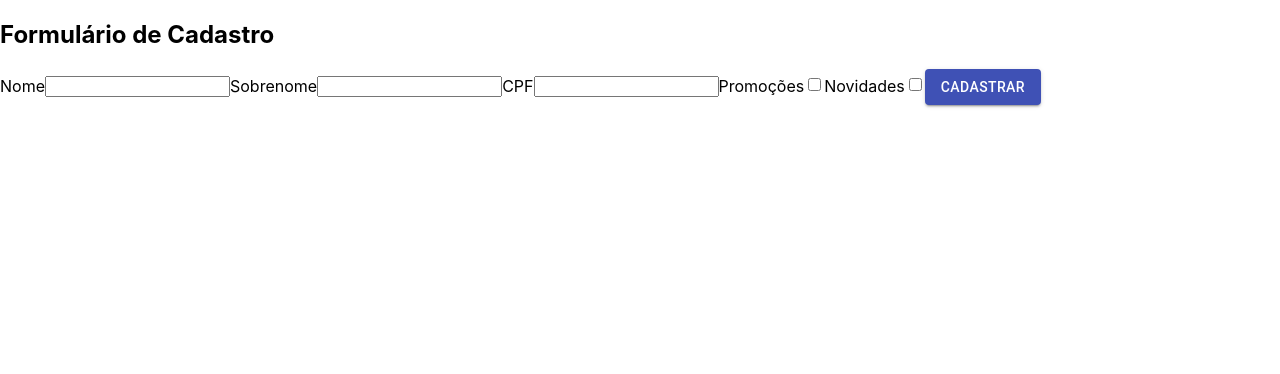
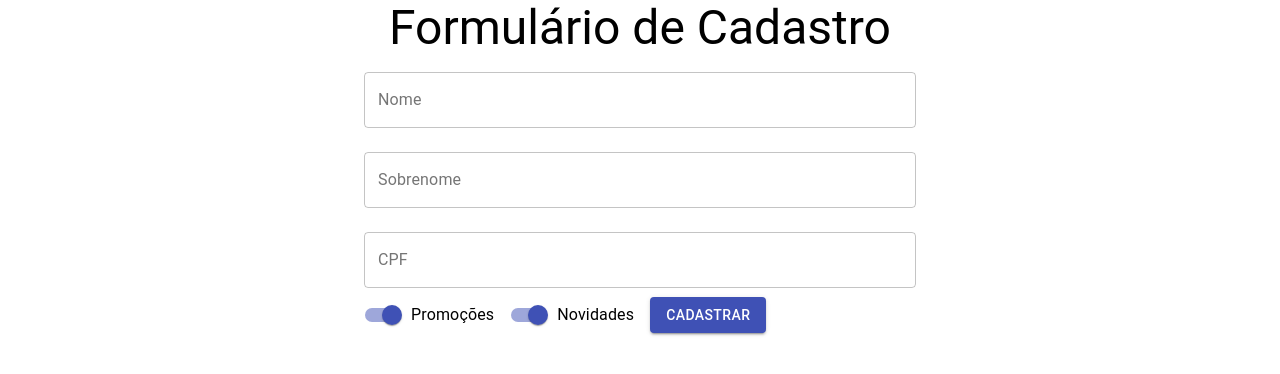
Before and after one commit to umparadoxo/form-react, a React (Create React App) app: page / in a window 1280 px wide. Shown: the top 374 px of the page. Built offline with nearby package versions, Linux system fonts and the light colour scheme.

Commit message:
Material UI
visualmente melhorado

```diff
--- a/package.json
+++ b/package.json
@@ -3,10 +3,12 @@
   "version": "0.1.0",
   "private": true,
   "dependencies": {
+    "@fontsource/roboto": "^4.3.0",
     "@material-ui/core": "^4.11.4",
     "@testing-library/jest-dom": "^5.12.0",
     "@testing-library/react": "^11.2.7",
     "@testing-library/user-event": "^12.8.3",
+    "fontsource-roboto": "^4.0.0",
     "react": "^17.0.2",
     "react-dom": "^17.0.2",
     "react-scripts": "4.0.3",
--- a/src/App.js
+++ b/src/App.js
@@ -1,16 +1,21 @@
 import React, { Component } from 'react';
 import FormularioCadastro from './components/FormularioCadastro/FormularioCadastro';
+import { Container, Typography } from '@material-ui/core'
 import './App.css';
 
-class App extends Component{
+class App extends Component {
 
   render() {
     return (
-      <section>
-      <h1>Formulário de Cadastro</h1>
-      <FormularioCadastro/>
-      </section>
-      );
+      <Container component='article' maxWidth='sm'>
+        <Typography
+        variant='h3'
+        component='h1'
+        align='center'
+        >Formulário de Cadastro</Typography>
+        <FormularioCadastro />
+      </Container>
+    );
   }
 }
 
--- a/src/components/FormularioCadastro/FormularioCadastro.jsx
+++ b/src/components/FormularioCadastro/FormularioCadastro.jsx
@@ -1,28 +1,57 @@
 import React from 'react';
-import Button from '@material-ui/core/Button';
+import { Button, TextField, Switch, FormControlLabel } from '@material-ui/core'
 
 //As funções que renderizam o retorno
 function FormularioCadastro() {
 
     return (
         <form>
-            <label>Nome</label>
-            <input type='text' />
+            <TextField
+                variant='outlined'
+                id='nome'
+                label='Nome'
+                fullWidth
+                margin='normal'
+            />
 
-            <label>Sobrenome</label>
-            <input type='text' />
+            <TextField
+                variant='outlined'
+                id='sobrenome'
+                label='Sobrenome'
+                fullWidth
+                margin='normal'
+            />
 
-            <label>CPF</label>
-            <input type='text' />
+            <TextField
+                variant='outlined'
+                id='cpf'
+                label='CPF'
+                fullWidth
+                margin='normal'
+            />
 
-            <label>Promoções</label>
-            <input type='checkbox' />
+            <FormControlLabel
+                label='Promoções'
+                control={
+                    <Switch
+                        name='promocoes'
+                        color='primary'
+                        defaultChecked
+                    />}
+            />
 
-            <label>Novidades</label>
-            <input type='checkbox' />
+            <FormControlLabel
+                label='Novidades'
+                control={
+                    <Switch
+                        name='novidades'
+                        color='primary'
+                        defaultChecked
+                    />}
+            />
 
-            <Button variant= 'contained' color='primary' type='submit'>Cadastrar</Button>
-       </form>
+            <Button variant='contained' color='primary' type='submit'>Cadastrar</Button>
+        </form>
     )
 };
 
```
Also changed, not shown: 1 other file (tests, documents, lock files or other folders).
